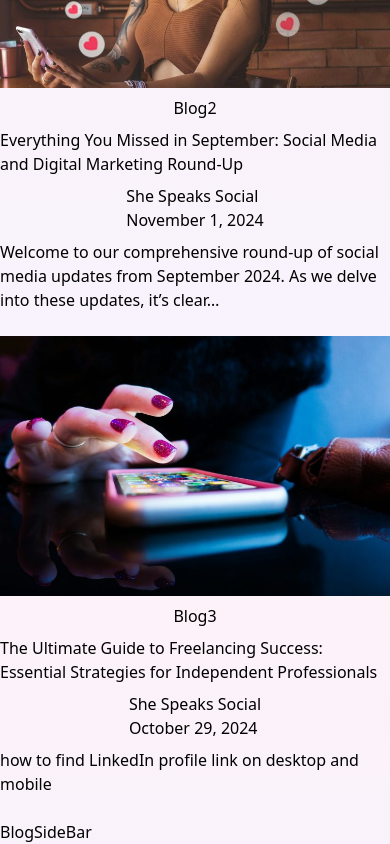
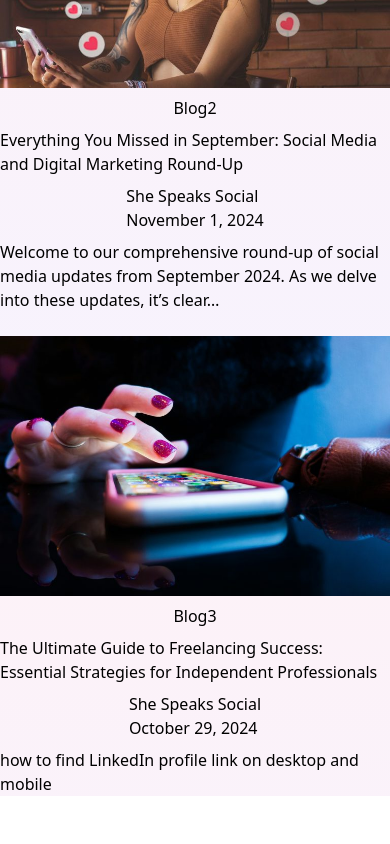
Before and after one commit to MatthewsRicky/shespeaksocial, a Next.js app: page /blog in a window 390 px wide. Shown: the part 4480-5324 px from the top of the page. After the commit the page ends 5276 px from the top, so only its background shows below. Built offline with nearby package versions, Linux system fonts and the light colour scheme.

Commit message:
building out the sidebar structure

```diff
--- a/components/BlogSideBar.tsx
+++ b/components/BlogSideBar.tsx
@@ -2,7 +2,7 @@ import React from 'react'
 
 const BlogSideBar = () => {
 	return (
-		<div>BlogSideBar</div>
+		<div className="hidden lg:flex w-[30vw] h-screen">BlogSideBar</div>
 	)
 }
 export default BlogSideBar
```
